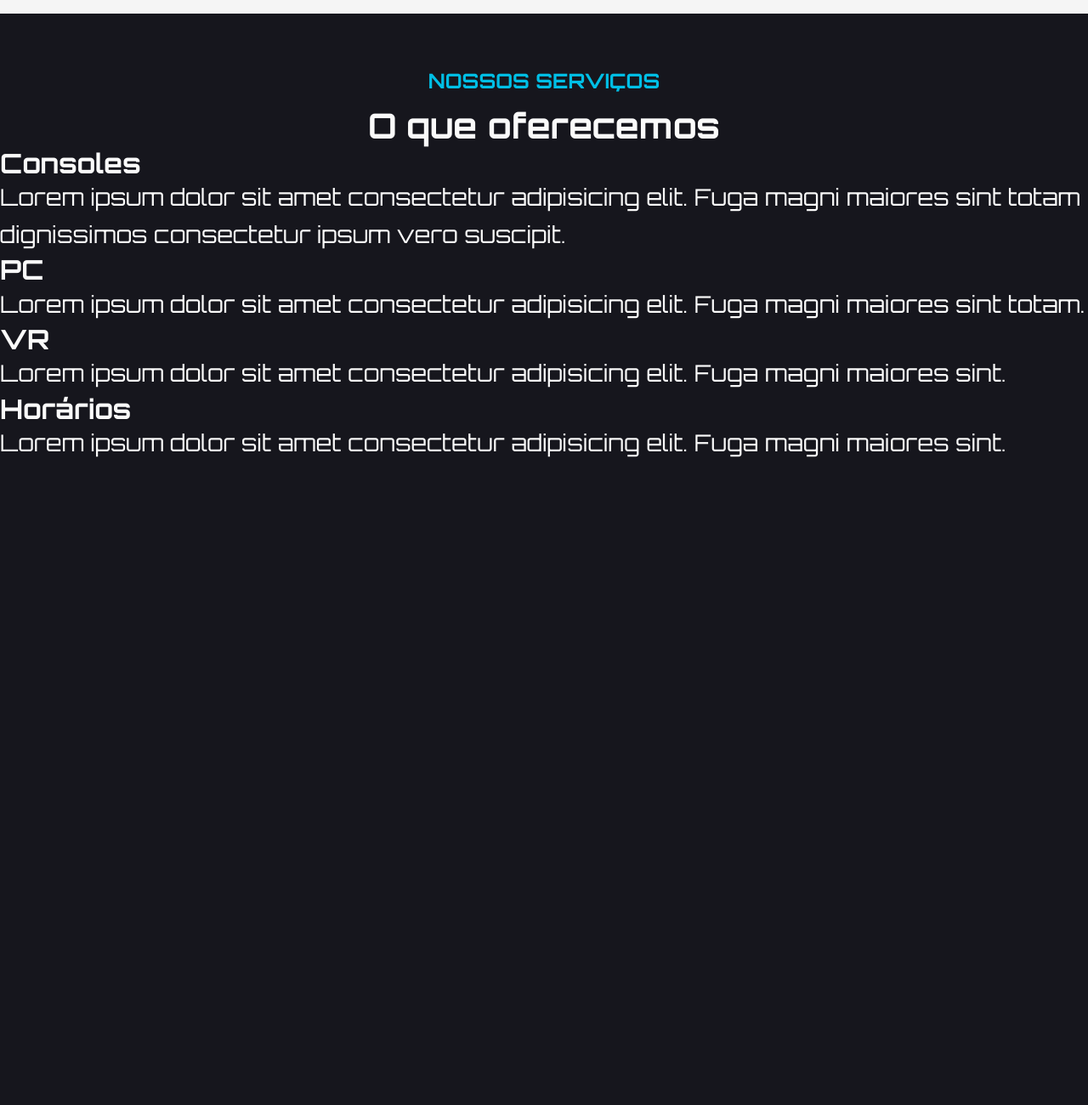
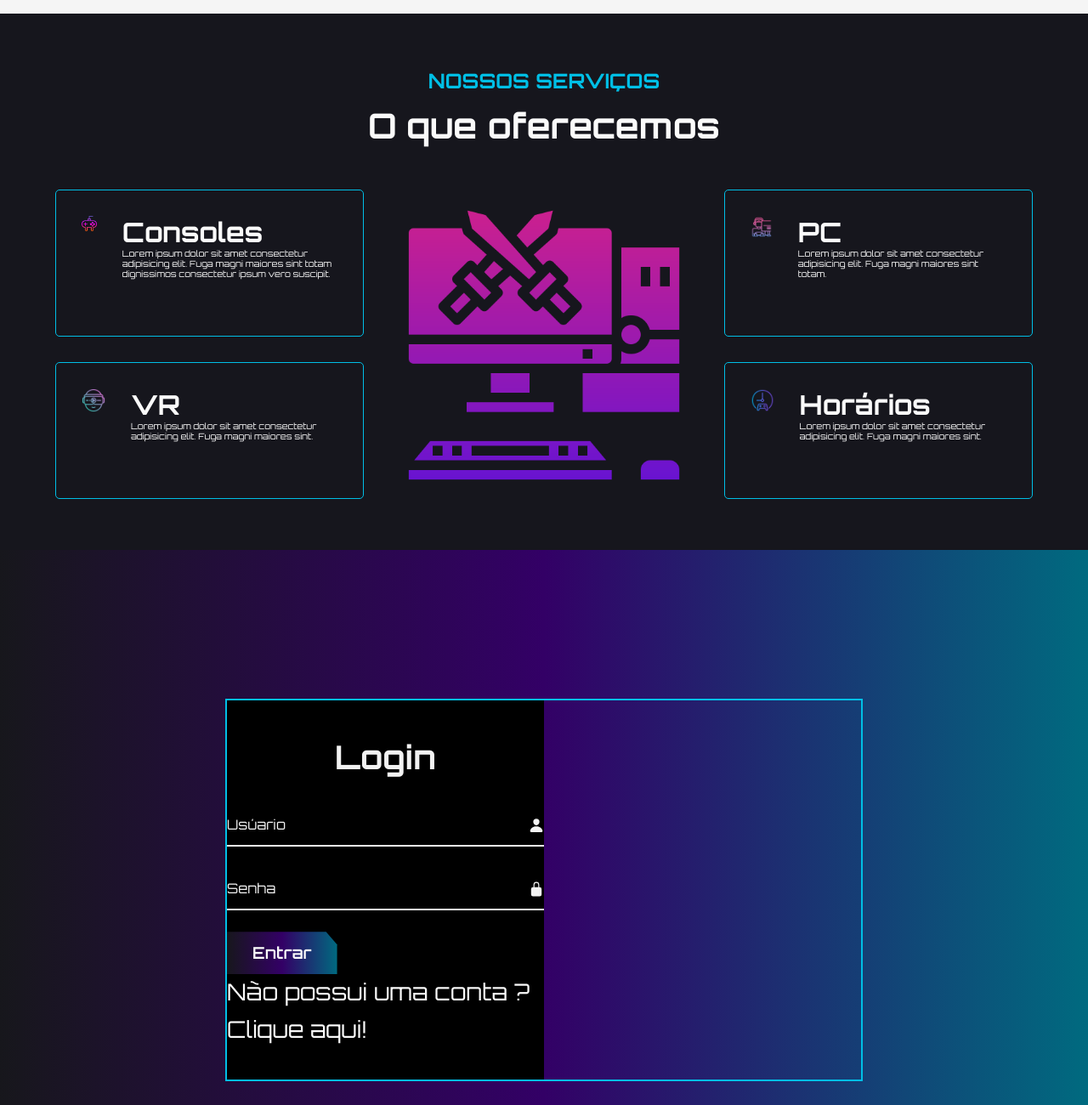
Before and after one commit to Julioklyn/LanHouse, a plain HTML site: page index.html in a window 1280 px wide. Shown: the part 1340-2640 px from the top of the page at 85% size. Drawn offline with nearby package versions, Linux system fonts and the light colour scheme.

Commit message:
Servicos e login

```diff
--- a/assets/css/style.css
+++ b/assets/css/style.css
@@ -26,6 +26,8 @@
     hsl(270, 100%, 20%),
     hsl(190, 100%, 25%)
   );
+
+  --shadow-strong: 0 0 20px #8000FF;
 
   /*==== Cores de texto ====*/
   --text-white: hsla(0, 0%, 98%, 1);
@@ -563,3 +565,136 @@ transition: background 0.3s, color 0.3s;
 #estudio {
   scroll-margin: 130px;
 }
+
+/*SERVIÇOS*/
+.service-banner {
+  display: block;
+  grid-column: 2 / 3;/*2 colunas */
+  grid-row: 1 / 3; /*3 linhas */;
+  align-self: center;
+}
+
+.service {
+  padding-block-end: 25px;
+}
+
+.container-serv{
+  padding-inline: 25px;
+  max-width: 1200px;
+  margin: 0 auto;
+}
+
+.service-list {
+  display: grid;
+  gap: 30px;
+  grid-template-columns: repeat(3, 1fr);
+}
+
+.card-icon {
+  width: 50px;
+}
+
+.section {
+  padding-block:var(--section-padding);
+}
+
+.service .section-title {
+  margin-block-end: 50px;
+}
+
+.text-center {
+  text-align: center;
+}
+
+.card-text {
+  line-height: 1.2;
+  font-size: 10px;
+}
+
+.service-card {
+  display: flex;
+  align-items: flex-start;
+  gap: 30px;
+  min-height: 100%;
+  border: 1px solid var(--accent-cyan);
+  border-radius: var(--radius-5);
+  padding: 30px;
+  transition: transform 0.3s ease, box-shadow 0.3s ease;
+}
+
+.service-card:hover {
+  transform:translateY(8px) ;
+  box-shadow: var(--shadow-strong);
+}
+
+/*LOGIN*/
+.container-login {
+  display: flex;
+  justify-content: center;
+  align-items: center;
+  min-height: 100vh;
+  margin: 0 auto;
+  background: var(--gradient1);
+}
+
+.wrapper {
+  position: relative;
+  width: 750px;
+  height: 450px;
+  background: transparent;
+  border: 2px solid var(--accent-cyan);
+}
+
+.wrapper .form-box {
+  position: absolute;
+  top: 0%;
+  width: 50%;
+  height: 100%;
+  display: flex;
+  flex-direction: column;
+  justify-content: center;
+  background: black;
+}
+
+.form-box h2 {
+  font-size: var(--fs-2);
+  color: var(--white-color);
+  text-align: center;
+}
+
+.form-box .input-box {
+  position: relative;
+  width: 100%;
+  height: 50px;
+  margin: 25px 0;
+}
+
+.input-box input {
+  width: 100%;
+  height: 100%;
+  background: transparent;
+  outline: none;
+  border-bottom: 2px solid var(--white-color);
+  color: var(--white-color);
+  font-size: 16px;
+}
+
+.input-box label {
+  position: absolute;
+  top: 50%;
+  left: 0;
+  font-size: 16px;
+  color: var(--white-color);
+  transform: translateY(-50%);
+  transition: 0.5s;
+}
+
+.input-box ion-icon {
+  position: absolute;
+  top: 50%;
+  right: 0;
+  font-size: 18px;
+  color: var(--white-color);
+  transform: translateY(-50%);
+  transition: 0.5s;
+}
--- a/index.html
+++ b/index.html
@@ -132,13 +132,15 @@
           <li>
             <div class="service-card">
               <div class="card-icon">
-                <img src="" alt="" class="w-100" />
+                <img src="assets/img/game-controlicon.png" alt="" class="w-100" width="50" height="50" />
               </div>
 
               <div>
                 <h3 class="h3 card-title">Consoles</h3>
                 <p class="card-text">
                   Lorem ipsum dolor sit amet consectetur adipisicing elit. Fuga magni maiores sint totam dignissimos consectetur ipsum vero suscipit.
+                </p>
+              </div>
             </div>
           </li>
 
@@ -146,7 +148,7 @@
             <li>
               <div class="service-card">
                 <div class="card-icon">
-                  <img src="" alt="" class="w-100" />
+                  <img src="assets/img/pcicon.png" alt="" class="w-100" width="50" height="50" />
                 </div>
 
                 <div>
@@ -155,20 +157,23 @@
                     Lorem ipsum dolor sit amet consectetur adipisicing elit. Fuga magni maiores sint totam.
                   </p>
                 </div>
+              </div>
             </li>
 
 
                 <!--img centro-->
                 <li class="service-banner">
                     <figure>
-                        <img src="" alt="" class="w-100"/>
+                        <img src="assets/img/icon centro.png" alt="" class="w-100" />
                     </figure>
+                </li>
+
 
                     <!--card 3-->
                     <li>
                       <div class="service-card">
                         <div class="card-icon">
-                          <img src="" alt="" class="w-100" />
+                          <img src="assets/img/vr-glassesicon.png" alt="" class="w-100" width="50" height="50" />
                           </div>
 
                         <div>
@@ -183,7 +188,7 @@
                       <li>
                         <div class="service-card">
                           <div class="card-icon">
-                            <img src="" alt="" class="w-100" />
+                            <img src="assets/img/relogioicon.png" alt="" class="w-100" width="50" height="50" />
                             </div>
 
                           <div>
@@ -192,14 +197,46 @@
                               Lorem ipsum dolor sit amet consectetur adipisicing elit. Fuga magni maiores sint.
                             </p>
                           </div>
-                        </li>
-                </li>
                         </div>
                       </li>
+
+
+
         </ul>
       </div>
     </section>
 
+    <!--LOGIN-->
+    <section class="container-login">
+      <div class="wrapper">
+        <div class="form-box login">
+          <h2>Login</h2>
+
+          <form action="#">
+            <div class="input-box">
+              <input type="text" required/>
+              <label>Usúario</label>
+              <ion-icon name="person"></ion-icon>
+            </div>
+
+            <div class="input-box">
+              <input type="text" required/>
+              <label>Senha</label>
+              <ion-icon name="lock-closed"></ion-icon>
+            </div>
+
+            <button type="submit" class="btn btn-login">Entrar</button>
+
+            <div class="logreg-link">
+              <p>
+                  Não possui uma conta ?
+                  <a href="#" class="register-link">Clique aqui!</a>
+              </p>
+            </div>
+          </form>
+        </div>
+      </div>
+    </section>
 
     <!-- Scripts -->
     <script src="assets/js/script.js"></script>
```
Also changed, not shown: assets/img/controleicon.png (added), assets/img/game-controlicon.png (added), assets/img/icon centro.png (added), assets/img/pcicon.png (added), assets/img/relogioicon.png (added), assets/img/vr-glassesicon.png (added). Lines whose indentation alone changed are shown as unchanged.
